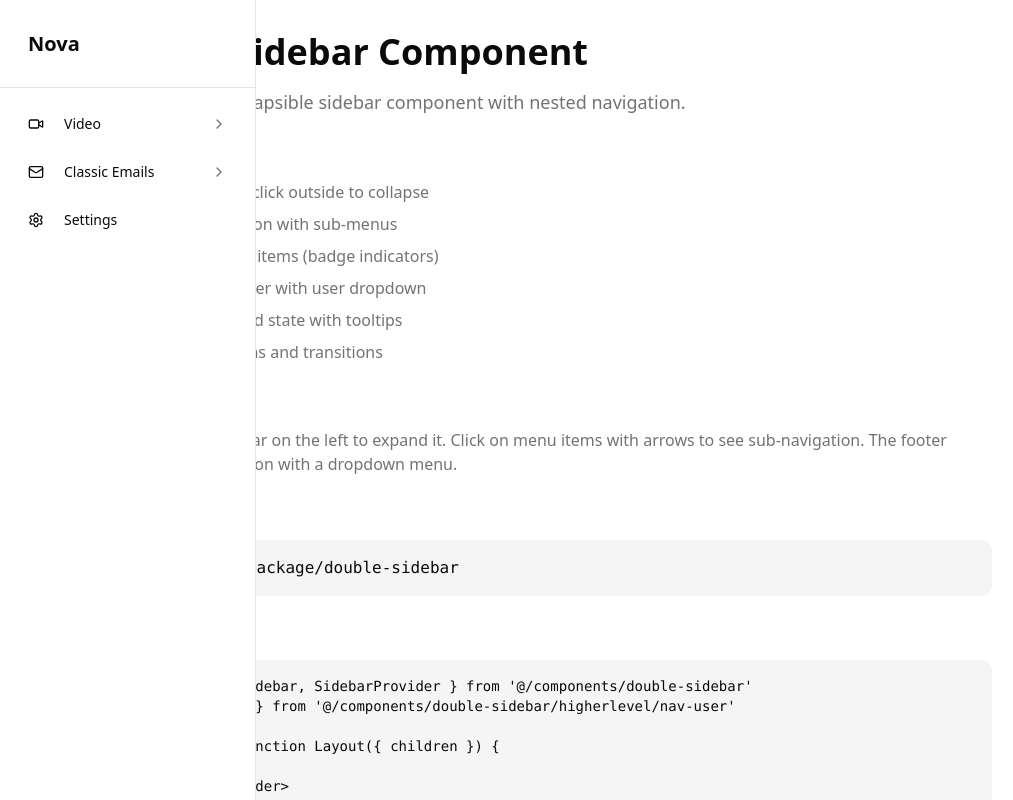
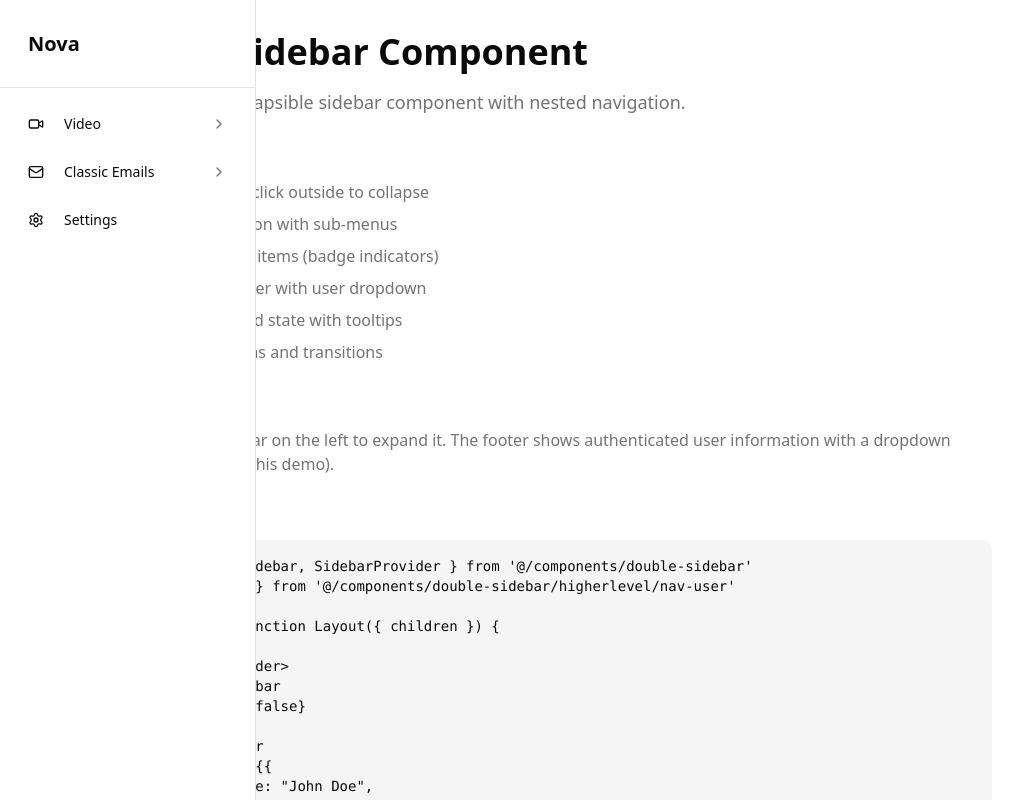
Before and after one commit to EtcetFelix/double-sidebar, a Next.js app: page / in a window 1280 px wide. Shown: the whole page, without its empty margins (0-1013 px from the left). Built offline with nearby package versions, Linux system fonts and the light colour scheme.

Commit message:
remove unnecessary section

```diff
--- a/app/page.tsx
+++ b/app/page.tsx
@@ -24,16 +24,8 @@ export default function Home() {
           <section>
             <h2 className="text-2xl font-semibold mb-2">Try it out</h2>
             <p className="text-muted-foreground">
-              Hover over the sidebar on the left to expand it. Click on menu items with
-              arrows to see sub-navigation. The footer shows user information with a dropdown menu.
+              Hover over the sidebar on the left to expand it. The footer shows authenticated user information with a dropdown menu (not shown in this demo).
             </p>
-          </section>
-
-          <section>
-            <h2 className="text-2xl font-semibold mb-2">Installation</h2>
-            <pre className="bg-muted p-4 rounded-lg overflow-x-auto">
-              <code>pnpm add @yourpackage/double-sidebar</code>
-            </pre>
           </section>
 
           <section>
```
